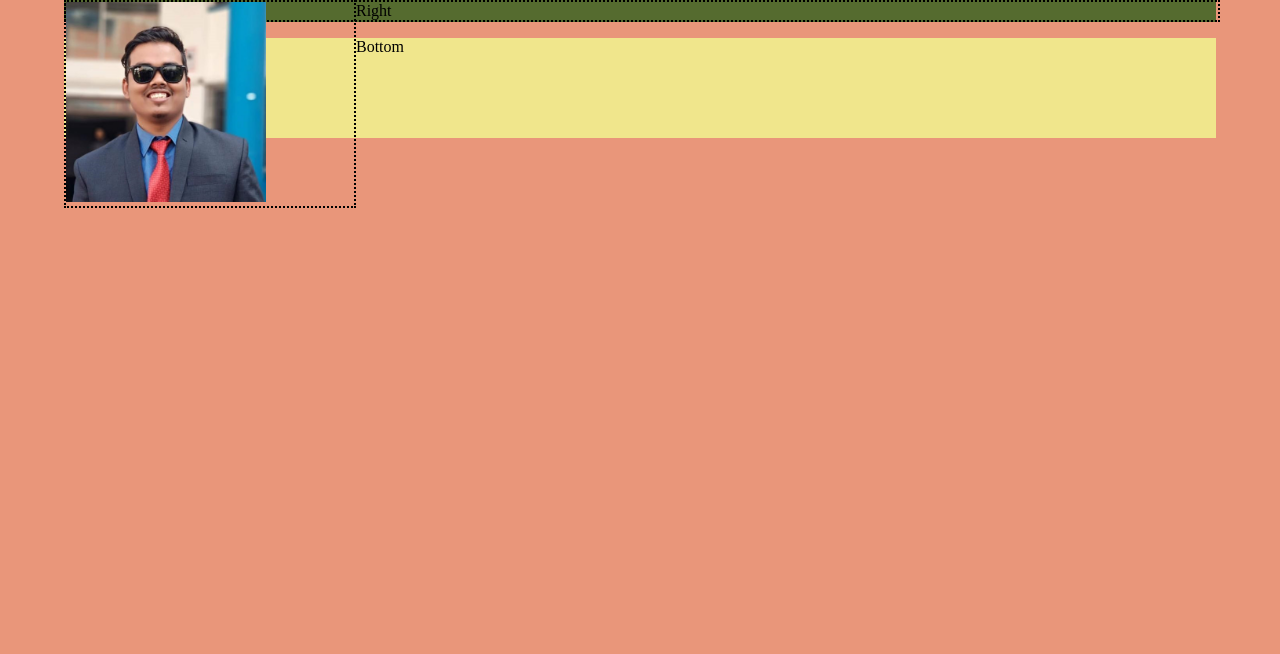
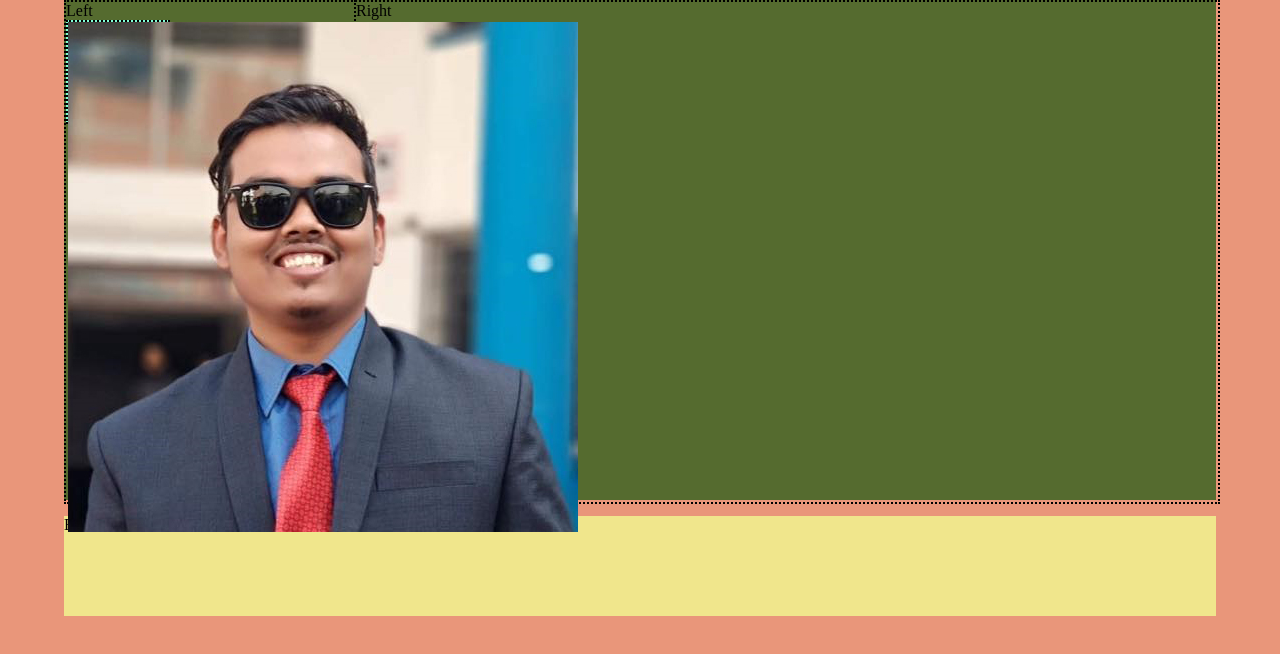
Before and after one commit to Dragoenix99cZar/Dragoenix99cZar.github.io, a plain HTML site: page index.html in a window 1280 px wide. Drawn offline with Linux system fonts and the light colour scheme.

Commit message:
js-experiment add

```diff
--- a/index.html
+++ b/index.html
@@ -19,7 +19,8 @@
         <!-- Top Div -->
         <div class="top">
             <div class="left">
-                <img class="avatar" src="me_2.jpg">
+                Left
+                <div class="avatar"><img src="me_2.jpg"></div>
             </div>
             <div class="right">Right</div>
         </div>
--- a/style.css
+++ b/style.css
@@ -8,15 +8,20 @@ body {
 }
 
 .top {
-    height: 80%;
+    height: 500px;
     width: 100%;
     /* border: 1px; */
     background-color: darkolivegreen
 }
 
 .avatar {
-    height: 200px;
-    width: 200px;
+    position: relative;
+    top: 0px;
+    left: 0px;
+    background-color: aquamarine;
+    border: 2px dotted #000000;
+    height: 100px;
+    width: 100px;
 }
 
 .bottom {
```
